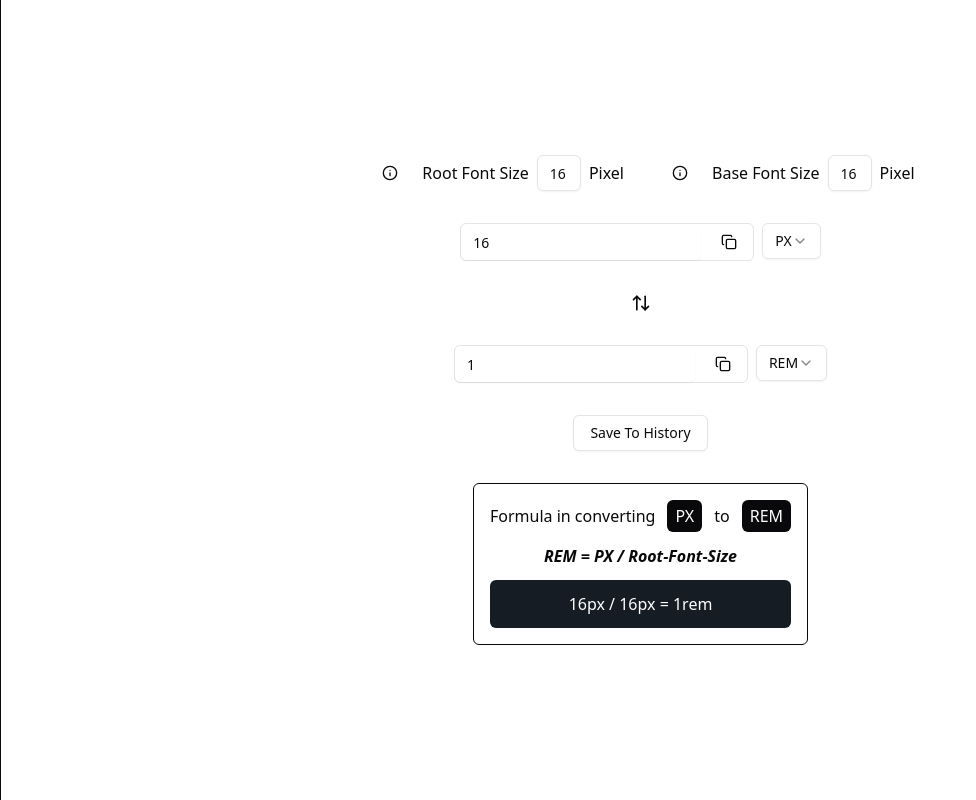
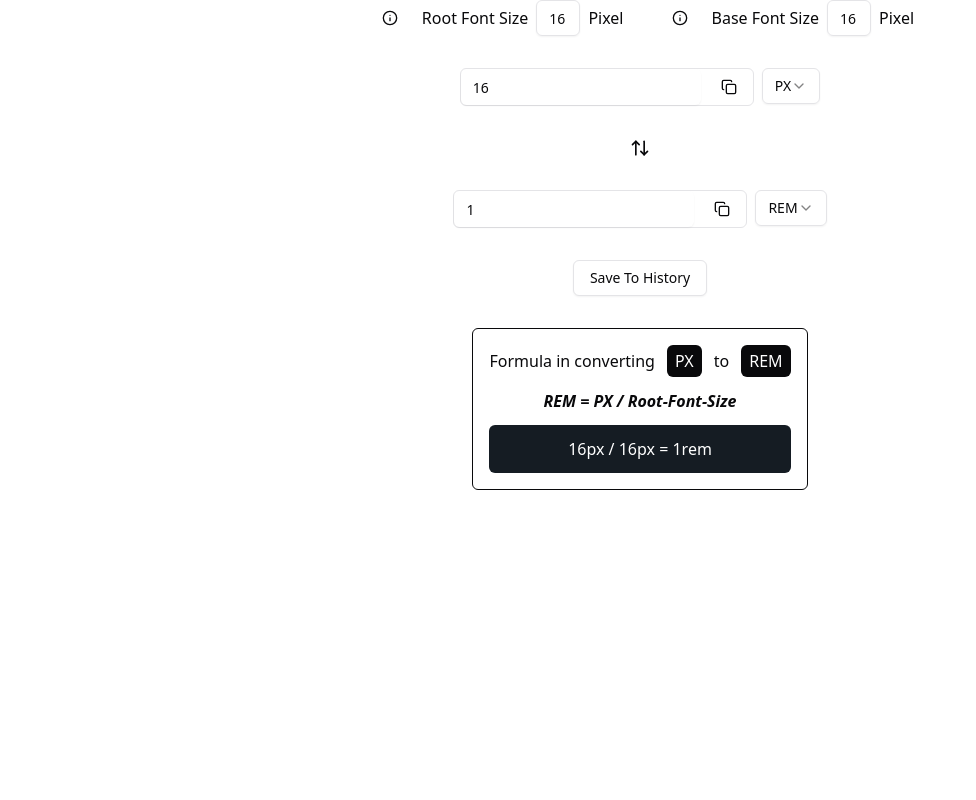
Before and after one commit to zshaian/css-units-playground, a React (Vite) app: page / in a window 1280 px wide. Shown: the whole page, without its empty margins (0-976 px from the left). Built offline with nearby package versions, Linux system fonts and the light colour scheme.

Commit message:
refactor: remove the ConversionHistoryLayout to the MainLayout component

```diff
--- a/src/layout/MainLayout.tsx
+++ b/src/layout/MainLayout.tsx
@@ -1,5 +1,3 @@
-import ConversionHistoryLayout from "./ConversionHistoryLayout";
-
 interface MainLayoutProps {
   children: React.ReactNode;
 }
@@ -8,7 +6,6 @@ const MainLayout: React.FC<MainLayoutProps> = (props) => {
   return (
     <>
       <main className="flex md:flex-row max-sm:flex-col max-sm:gap-y-8">
-        <ConversionHistoryLayout />
         <section className="flex flex-col items-center justify-center flex-1 gap-y-8">
           {props.children}
         </section>
```
